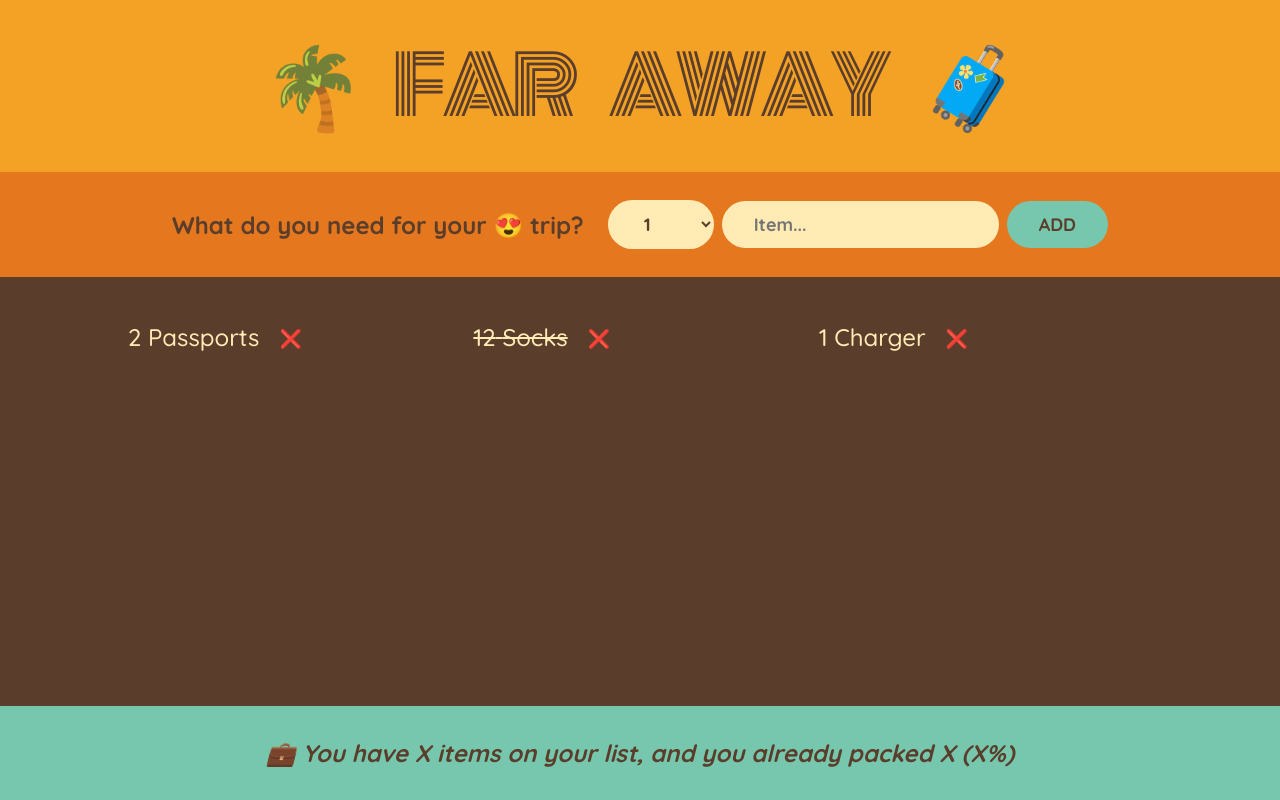
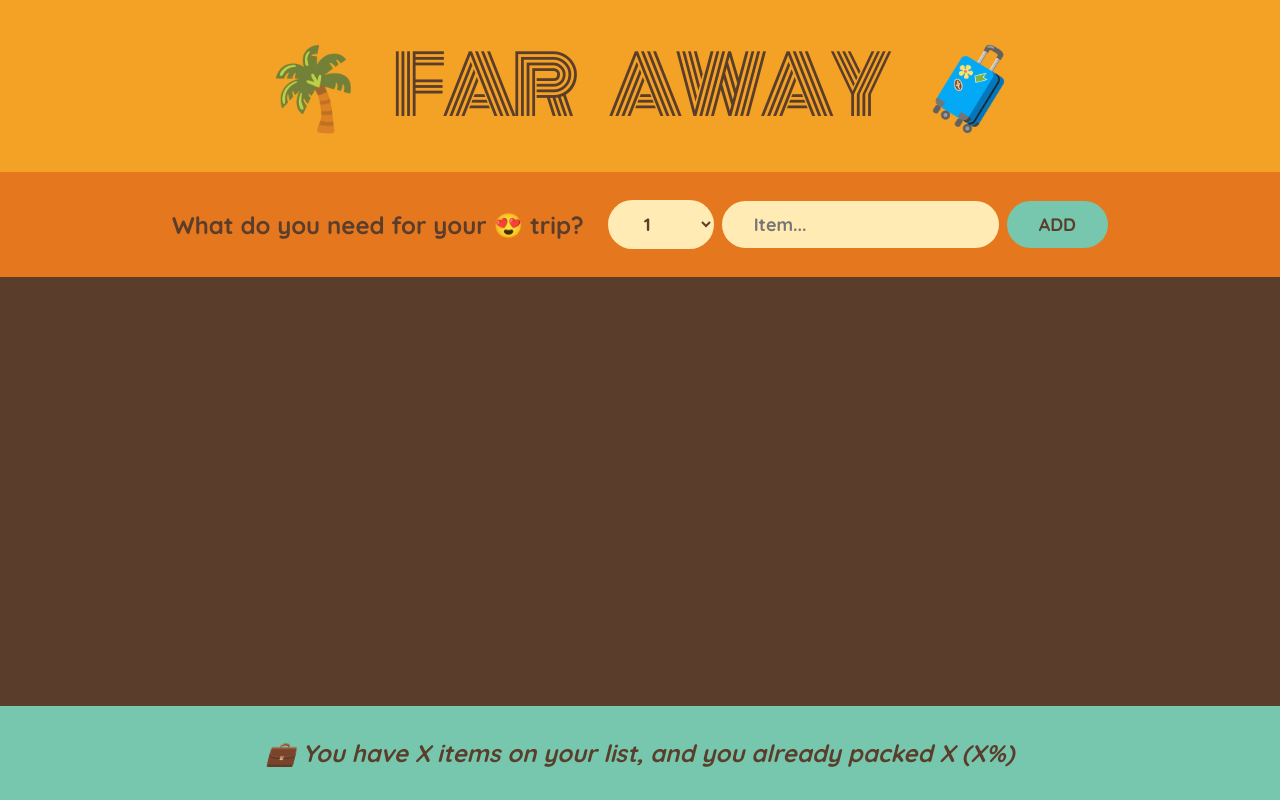
Before and after one commit to Tarun-Mittal-cell/RetroTravelPacker-React, a React (Create React App) app: page / in a window 1280 px wide. Built offline with nearby package versions, Linux system fonts and the light colour scheme.

Commit message:
rendered items

```diff
--- a/src/App.js
+++ b/src/App.js
@@ -6,11 +6,17 @@
 ];
 
 export default function App() {
+  const [items, setItems] = useState([]);
+
+  function handleAddItems(item) {
+    setItems((items) => [...items, item]);
+  }
+
   return (
     <div className="app">
       <Logo />
-      <Form />
-      <PackingList />
+      <Form onAddItems={handleAddItems} />
+      <PackingList items={items} />
       <Stats />
     </div>
   );
@@ -20,14 +26,9 @@
   return <h1>🌴 Far Away 🧳</h1>;
 }
 
-function Form() {
+function Form({ onAddItems }) {
   const [description, setDescription] = useState("");
   const [quantity, setQuantity] = useState(1);
-  const [items, setItems] = useState([]);
-
-  function handleAddItems(item) {
-    setItems((items) => [...items, item]);
-  }
 
   function handleSubmit(e) {
     e.preventDefault();
@@ -37,7 +38,7 @@
     const newItem = { description, quantity, packed: false, id: Date.now() };
     console.log(newItem);
 
-    handleAddItems(newItem);
+    onAddItems(newItem);
 
     setDescription("");
     setQuantity(1);
@@ -67,11 +68,11 @@
   );
 }
 
-function PackingList() {
+function PackingList({ items }) {
   return (
     <div className="list">
       <ul>
-        {initialItems.map((item) => (
+        {items.map((item) => (
           <Item item={item} key={item.id} />
         ))}
       </ul>
```
